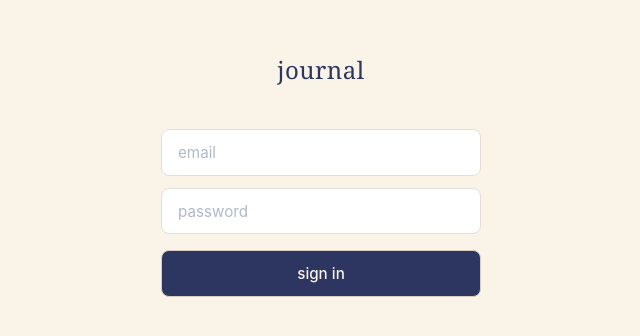
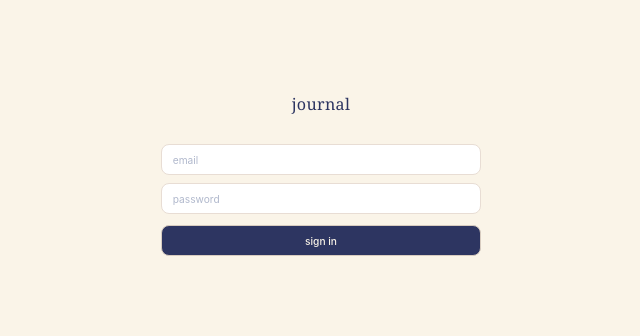
Before and after one commit to dairylarry/journal, a React (Vite) app in the folder frontend/: page /journal/history in a window 1280 px wide. Shown: the part 226-562 px from the top of the page, without its empty margins (319-959 px from the left). Built offline with nearby package versions, Linux system fonts and the light colour scheme; no server answers.

Commit message:
fix styles

```diff
--- a/frontend/src/styles/App.css
+++ b/frontend/src/styles/App.css
@@ -4,6 +4,12 @@
   box-sizing: border-box;
   margin: 0;
   padding: 0;
+}
+
+@media (min-width: 768px) {
+  html {
+    font-size: 67%; /* matches 100% zoom to what 67% zoom looked like before */
+  }
 }
 
 html, body {
--- a/frontend/src/styles/EntryCard.css
+++ b/frontend/src/styles/EntryCard.css
@@ -101,6 +101,7 @@
 /* ── Desktop font size overrides ── */
 @media (min-width: 768px) {
   .entry-card-md { font-size: 1.125rem; }
+  .entry-card-md .wmde-markdown { font-size: 1.125rem !important; }
   .entry-card-title { font-size: 1.3rem; }
 }
 
--- a/frontend/src/styles/Landing.css
+++ b/frontend/src/styles/Landing.css
@@ -10,7 +10,7 @@
 
 .landing-wordmark {
   width: 100%;
-  max-width: 680px;
+  max-width: 500px;
 }
 
 .landing-wordmark {
@@ -67,7 +67,7 @@
 /* Main white card */
 .landing-main-card {
   width: 100%;
-  max-width: 680px;
+  max-width: 525px;
   background: var(--surface);
   border: 1px solid var(--border);
   border-radius: 16px;
```
